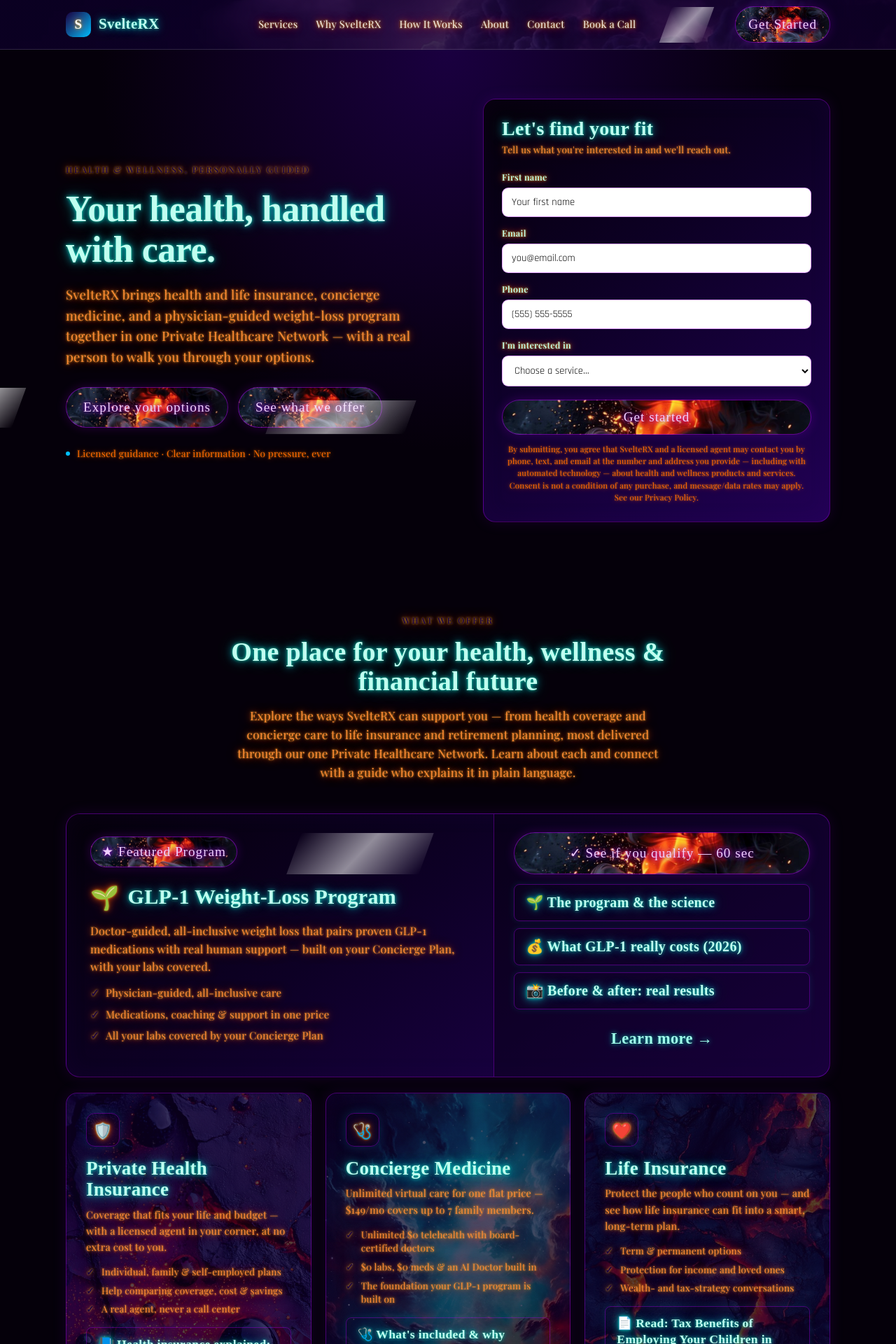
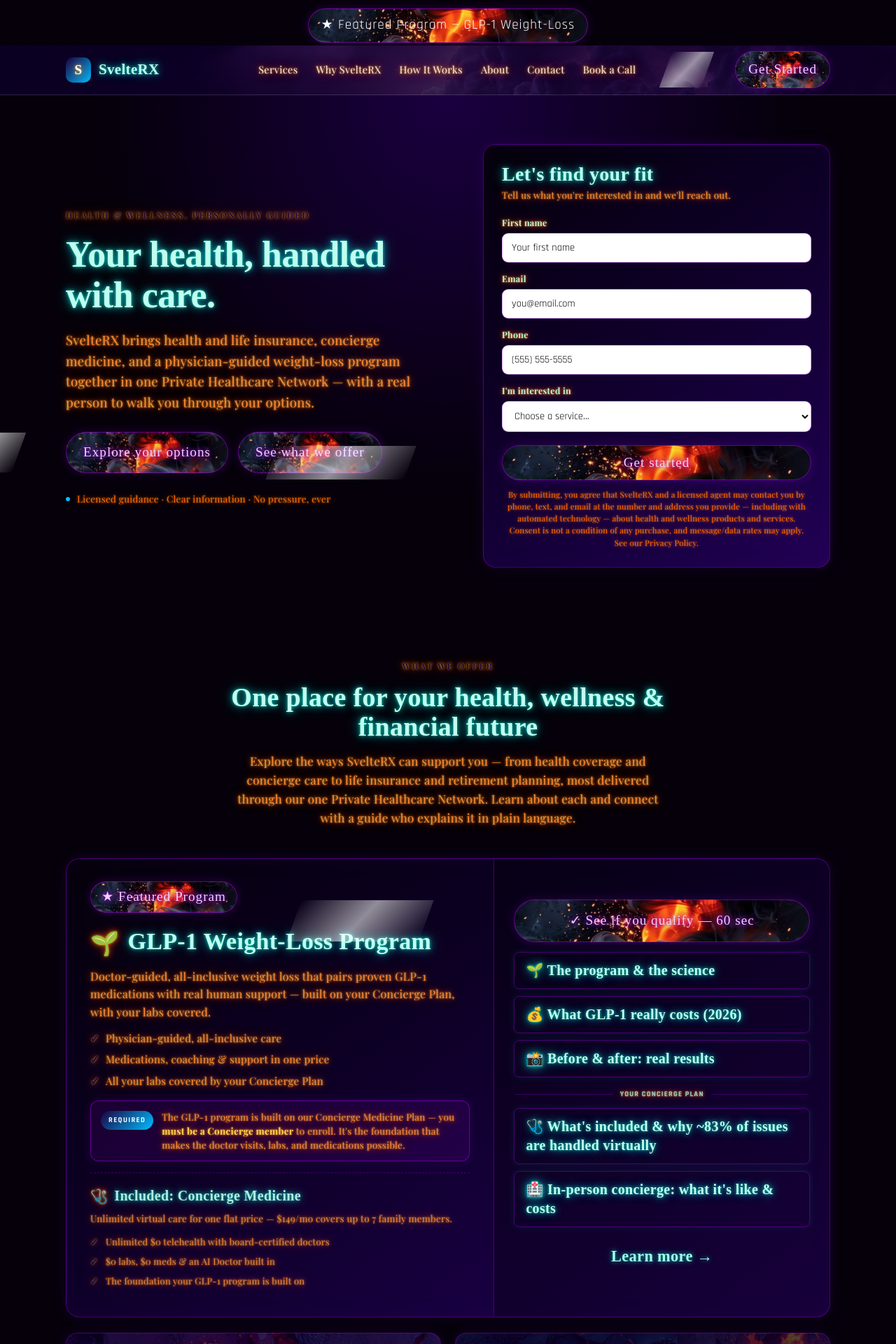
Before and after one commit to NomadK3V-art/WebsiteThemeCustomization, a React (Vite) app: page /#/ in a window 1280 px wide. Shown: the top 1920 px of the page at 70% size. Built offline with nearby package versions, Linux system fonts and the light colour scheme; a web font is replaced by a local one.

Commit message:
Update files from Figma Make

```diff
--- a/src/components/Layout.tsx
+++ b/src/components/Layout.tsx
@@ -1,8 +1,38 @@
-import { Outlet } from 'react-router-dom'
+import { Outlet, useNavigate, useLocation } from 'react-router-dom'
+
+function scrollToGlp() {
+  const el = document.getElementById('glp1-featured')
+  if (el) el.scrollIntoView({ behavior: 'smooth', block: 'center' })
+}
+
+function FeaturedPill() {
+  const navigate = useNavigate()
+  const location = useLocation()
+
+  const handleClick = (e: React.MouseEvent) => {
+    e.preventDefault()
+    if (location.pathname !== '/') {
+      // Jump home first, then scroll once the GLP-1 box has mounted.
+      navigate('/')
+      setTimeout(scrollToGlp, 120)
+    } else {
+      scrollToGlp()
+    }
+  }
+
+  return (
+    <div className="featured-pill-bar">
+      <a href="/" className="ftag ftag-clone" onClick={handleClick}>
+        ★ Featured Program — GLP-1 Weight-Loss
+      </a>
+    </div>
+  )
+}
 
 export default function Layout() {
   return (
     <div style={{ background: '#05000A', minHeight: '100vh' }}>
+      <FeaturedPill />
       <Outlet />
     </div>
   )
--- a/src/index.css
+++ b/src/index.css
@@ -771,6 +771,138 @@ body.navigating::after {
   transform-style: preserve-3d;
 }
 
+/* ── Service boxes: squarer proportions ───────────────────────────────
+   Keep the 3-across grid but tighten the vertical rhythm and give each
+   card a near-square aspect so they read as squares rather than tall,
+   long rectangles. Content that exceeds the square simply extends it. */
+.services .svc {
+  aspect-ratio: 1 / 1;          /* target a square footprint */
+  min-height: 0;
+  padding: 22px 24px;           /* scaled down from 28px */
+  display: flex;
+  flex-direction: column;
+}
+.services .svc > .ico { width: 42px; height: 42px; font-size: 20px; margin-bottom: 12px; }
+.services .svc > h3   { font-size: 22px; margin-bottom: 6px; }
+.services .svc > p    { font-size: 13.5px; margin-bottom: 10px; }
+.services .svc > ul.pts { margin: 0 0 10px; }
+.services .svc > ul.pts li { margin-bottom: 5px; }
+.services .svc > a.more { margin-top: auto; }   /* pin CTA to the bottom */
+
+/* Two boxes remain (Insurance + Life) — balance them across the row. */
+.services { grid-template-columns: repeat(2, 1fr) !important; }
+
+/* On narrow screens let them breathe — drop the forced square. */
+@media (max-width: 760px) {
+  .services { grid-template-columns: 1fr !important; }
+  .services .svc { aspect-ratio: auto; }
+}
+
+/* GLP-1 heading bumped one size up (was 30px) */
+.svc-featured .fhead h3 { font-size: 34px !important; }
+
+/* ── Featured Program pill clone (top of every page) ───────────────────
+   A clone of the ".ftag" pill, centered near the top of every page.
+   Clicking it scrolls back to the GLP-1 featured box (home page). */
+.featured-pill-bar {
+  display: flex;
+  justify-content: center;
+  padding: 12px 20px 4px;
+}
+.ftag-clone {
+  display: inline-block;
+  font-family: var(--ui) !important;
+  font-size: 12px;
+  font-weight: 800;
+  letter-spacing: 1.4px;
+  text-transform: uppercase;
+  color: #fff !important;
+  text-decoration: none !important;
+  text-shadow: none !important;
+  background: linear-gradient(135deg, var(--purple), var(--red));
+  border: 1px solid rgba(255, 255, 255, 0.25);
+  padding: 8px 18px;
+  border-radius: 100px;
+  box-shadow: 0 4px 14px rgba(103, 49, 161, 0.30), 0 0 16px rgba(0, 191, 255, 0.25);
+  cursor: pointer;
+  transition: transform 0.15s ease, box-shadow 0.15s ease;
+}
+.ftag-clone:hover {
+  transform: translateY(-1px) scale(1.02);
+  box-shadow: 0 6px 20px rgba(103, 49, 161, 0.40), 0 0 22px rgba(0, 191, 255, 0.40);
+}
+
+/* ── GLP-1 featured box: merged Concierge (secondary) + requirement ────
+   The Concierge plan is folded into the GLP-1 box as secondary info, with
+   an emphasized callout that Concierge membership is required for GLP-1. */
+.glp-required {
+  display: flex;
+  align-items: flex-start;
+  gap: 12px;
+  margin: 16px 0 4px;
+  padding: 12px 14px;
+  border-radius: 12px;
+  background: rgba(180, 0, 255, 0.10);
+  border: 1px solid rgba(180, 0, 255, 0.45);
+  box-shadow: 0 0 14px rgba(180, 0, 255, 0.15);
+}
+.glp-required .req-badge {
+  flex-shrink: 0;
+  font-family: var(--ui) !important;
+  font-size: 10.5px;
+  font-weight: 800;
+  letter-spacing: 1.4px;
+  text-transform: uppercase;
+  color: #fff !important;
+  background: linear-gradient(135deg, var(--purple), var(--red));
+  padding: 5px 11px;
+  border-radius: 100px;
+  margin-top: 2px;
+  text-shadow: none !important;
+}
+.glp-required p { margin: 0 !important; font-size: 13.5px !important; line-height: 1.5 !important; }
+.glp-required strong { color: #FFD24A !important; font-weight: 700; }
+
+.svc-secondary {
+  margin-top: 16px;
+  padding-top: 16px;
+  border-top: 1px dashed var(--line);
+  opacity: 0.92;               /* subtly de-emphasized vs. the GLP-1 primary */
+}
+.svc-secondary .sec-head { display: flex; align-items: center; gap: 9px; margin-bottom: 6px; }
+.svc-secondary .sec-ico { font-size: 20px; }
+.svc-secondary h4 {
+  font-family: var(--display) !important;
+  color: var(--ink) !important;
+  font-size: 20px;
+  margin: 0;
+  text-shadow: var(--neon-shadow) !important;
+}
+.svc-secondary p { font-size: 13.5px !important; }
+.svc-secondary .pts li { font-size: 13px !important; }
+
+/* Divider inside the featured right rail, separating GLP-1 vs Concierge links */
+.fr-divider {
+  display: flex;
+  align-items: center;
+  gap: 10px;
+  margin: 6px 2px 2px;
+  font-family: var(--ui) !important;
+  font-size: 10.5px;
+  font-weight: 700;
+  letter-spacing: 1.2px;
+  text-transform: uppercase;
+  color: var(--ink) !important;
+  opacity: 0.8;
+}
+.fr-divider::before,
+.fr-divider::after {
+  content: "";
+  flex: 1;
+  height: 1px;
+  background: var(--line);
+}
+
 /* ── Form field legibility ──────────────────────────────────────────
    Inputs render on a solid white field, so text and placeholder must be
    dark regardless of the surrounding neon overrides. High specificity +
--- a/src/pages/Home.tsx
+++ b/src/pages/Home.tsx
@@ -69,7 +69,7 @@ export default function Home() {
       <p>Explore the ways SvelteRX can support you — from health coverage and concierge care to life insurance and retirement planning, most delivered through our one Private Healthcare Network. Learn about each and connect with a guide who explains it in plain language.</p>
     </div>
 
-    <div className="svc-featured">
+    <div className="svc-featured" id="glp1-featured">
       <div className="fl">
         <span className="ftag">★ Featured Program</span>
         <div className="fhead"><span className="fico">🌱</span><h3>GLP-1 Weight-Loss Program</h3></div>
@@ -79,12 +79,30 @@ export default function Home() {
           <li>Medications, coaching &amp; support in one price</li>
           <li>All your labs covered by your Concierge Plan</li>
         </ul>
+
+        <div className="glp-required">
+          <span className="req-badge">Required</span>
+          <p>The GLP-1 program is built on our Concierge Medicine Plan — you <strong>must be a Concierge member</strong> to enroll. It's the foundation that makes the doctor visits, labs, and medications possible.</p>
+        </div>
+
+        <div className="svc-secondary">
+          <div className="sec-head"><span className="sec-ico">🩺</span><h4>Included: Concierge Medicine</h4></div>
+          <p>Unlimited virtual care for one flat price — $149/mo covers up to 7 family members.</p>
+          <ul className="pts">
+            <li>Unlimited $0 telehealth with board-certified doctors</li>
+            <li>$0 labs, $0 meds &amp; an AI Doctor built in</li>
+            <li>The foundation your GLP-1 program is built on</li>
+          </ul>
+        </div>
       </div>
       <div className="fr">
         <a className="qualify-btn" href="/glp1-quiz/">✓ See if you qualify — 60 sec</a>
         <a className="svc-resource" href="/glp1/">🌱 The program &amp; the science</a>
         <a className="svc-resource" href="/glp1-cost/">💰 What GLP-1 really costs (2026)</a>
         <a className="svc-resource" href="/glp1/#results">📸 Before &amp; after: real results</a>
+        <div className="fr-divider"><span>Your Concierge Plan</span></div>
+        <a className="svc-resource" href="/concierge/">🩺 What's included &amp; why ~83% of issues are handled virtually</a>
+        <a className="svc-resource" href="/in-person-concierge/">🏥 In-person concierge: what it's like &amp; costs</a>
         <a className="more" href="/glp1/">Learn more →</a>
       </div>
     </div>
@@ -104,19 +122,6 @@ export default function Home() {
         <a className="svc-resource" href="/aca-history/">📜 The ACA &amp; your income: a brief history</a>
         <a className="svc-resource" href="/bundled-coverage/">🧩 How a bundled plan fills the gaps</a>
         <a className="more" href="#start">Let's talk →</a>
-      </div>
-      <div className="svc svc-con">
-        <div className="ico">🩺</div>
-        <h3>Concierge Medicine</h3>
-        <p>Unlimited virtual care for one flat price — $149/mo covers up to 7 family members.</p>
-        <ul className="pts">
-          <li>Unlimited $0 telehealth with board-certified doctors</li>
-          <li>$0 labs, $0 meds &amp; an AI Doctor built in</li>
-          <li>The foundation your GLP-1 program is built on</li>
-        </ul>
-        <a className="svc-resource" href="/concierge/">🩺 What's included &amp; why ~83% of health issues are handled virtually</a>
-        <a className="svc-resource" href="/in-person-concierge/">🏥 In-person concierge: what it's like &amp; what it costs</a>
-        <a className="more" href="/concierge/">Learn more →</a>
       </div>
       <div className="svc svc-li">
         <div className="ico">❤️</div>
```
